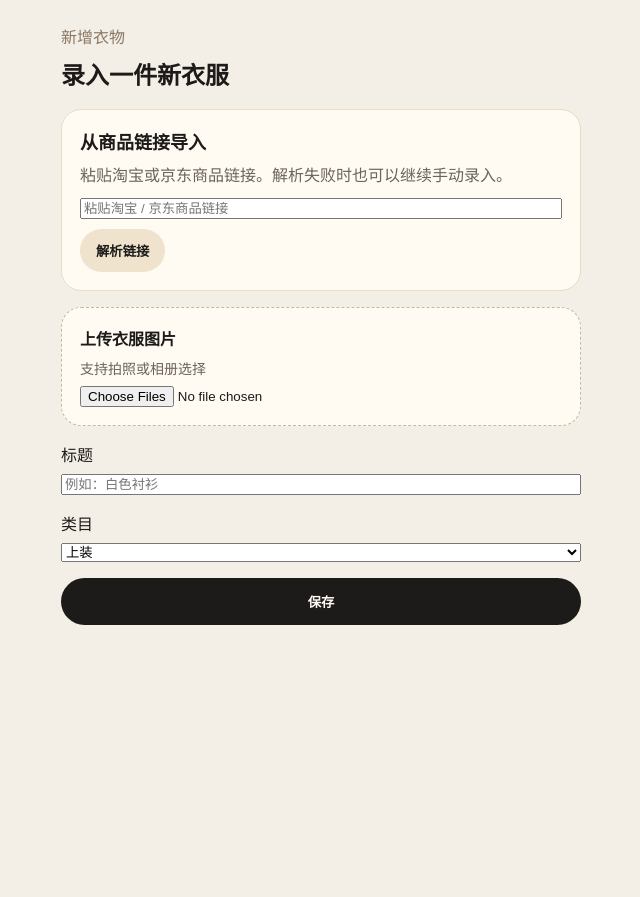
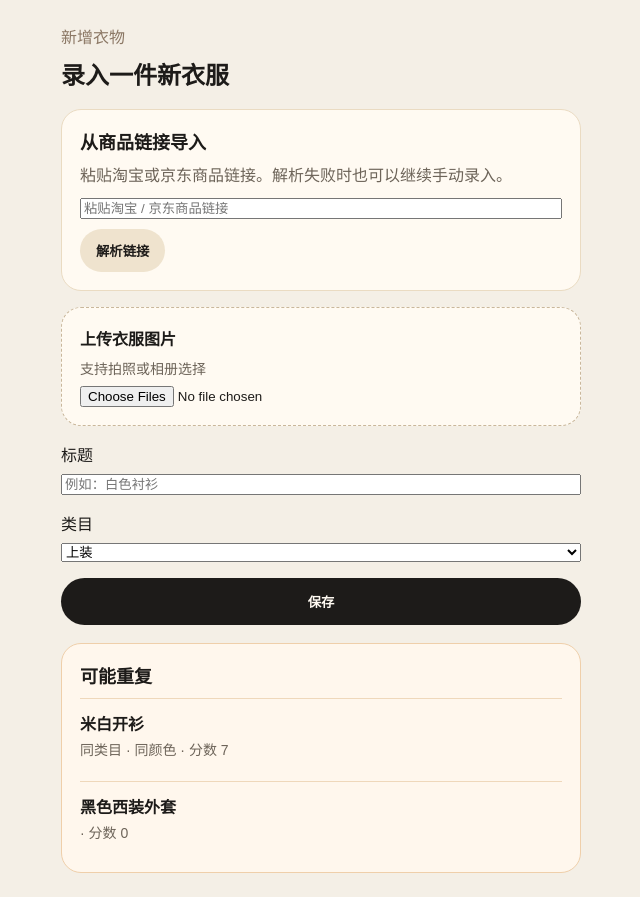
Before and after one commit to pandacoffee-ghost/closingast, a Next.js app: page /items/new in a window 1280 px wide. Shown: the whole page, without its empty margins (319-959 px from the left). Before the commit the page ends 800 px from the top, so only its background shows below. Built offline with nearby package versions, Linux system fonts and the light colour scheme.

Commit message:
feat: add duplicate item hints

```diff
--- a/app/items/new/page.tsx
+++ b/app/items/new/page.tsx
@@ -1,7 +1,37 @@
 import React from "react";
+import { DuplicateHints } from "@/components/items/duplicate-hints";
 import { ItemForm } from "@/components/items/item-form";
+import { rankDuplicateHints } from "@/lib/items/duplicate-hints";
 
 export default async function NewItemPage() {
+  const duplicateHints = rankDuplicateHints(
+    {
+      title: "米白针织开衫",
+      category: "top",
+      season: ["spring"],
+      color: "cream",
+      styleTags: ["commute"]
+    },
+    [
+      {
+        id: "sample-1",
+        title: "米白开衫",
+        category: "top",
+        season: ["spring"],
+        color: "cream",
+        styleTags: ["commute"]
+      },
+      {
+        id: "sample-2",
+        title: "黑色西装外套",
+        category: "outerwear",
+        season: ["autumn"],
+        color: "black",
+        styleTags: ["commute"]
+      }
+    ]
+  );
+
   return (
     <main style={{ minHeight: "100dvh", padding: "24px 20px", background: "#f4efe6" }}>
       <section style={{ display: "grid", gap: "18px", maxWidth: "520px", margin: "0 auto" }}>
@@ -11,6 +41,7 @@ export default async function NewItemPage() {
         </header>
 
         <ItemForm />
+        <DuplicateHints hints={duplicateHints} />
       </section>
     </main>
   );
--- /dev/null
+++ b/components/items/duplicate-hints.tsx
@@ -0,0 +1,42 @@
+import React from "react";
+
+type DuplicateHintsProps = {
+  hints: Array<{
+    id: string;
+    title: string;
+    score: number;
+    reasons: string[];
+  }>;
+};
+
+export function DuplicateHints({ hints }: DuplicateHintsProps) {
+  if (hints.length === 0) {
+    return null;
+  }
+
+  return (
+    <section
+      style={{
+        display: "grid",
+        gap: "10px",
+        padding: "18px",
+        borderRadius: "20px",
+        background: "#fff7ed",
+        border: "1px solid #efcfaa"
+      }}
+    >
+      <h2 style={{ margin: 0, fontSize: "18px" }}>可能重复</h2>
+      {hints.slice(0, 3).map((hint) => (
+        <article
+          key={hint.id}
+          style={{ display: "grid", gap: "4px", padding: "12px 0", borderTop: "1px solid #efd8bb" }}
+        >
+          <strong>{hint.title}</strong>
+          <span style={{ color: "#6d6459", fontSize: "14px" }}>
+            {hint.reasons.join(" · ")} · 分数 {hint.score}
+          </span>
+        </article>
+      ))}
+    </section>
+  );
+}
--- /dev/null
+++ b/lib/items/duplicate-hints.ts
@@ -0,0 +1,53 @@
+import type { ItemInput } from "./schema";
+
+type ExistingItem = ItemInput & { id: string };
+
+type DuplicateHint = {
+  id: string;
+  title: string;
+  score: number;
+  reasons: string[];
+};
+
+function tokenize(value: string) {
+  return value
+    .toLowerCase()
+    .split(/\s+/)
+    .flatMap((part) => part.split(/[-_/]/))
+    .filter(Boolean);
+}
+
+export function rankDuplicateHints(candidate: ItemInput, existingItems: ExistingItem[]): DuplicateHint[] {
+  return existingItems
+    .map((item) => {
+      let score = 0;
+      const reasons: string[] = [];
+
+      if (item.category === candidate.category) {
+        score += 4;
+        reasons.push("同类目");
+      }
+
+      if (item.color === candidate.color) {
+        score += 3;
+        reasons.push("同颜色");
+      }
+
+      const candidateTokens = tokenize(candidate.title);
+      const existingTokens = new Set(tokenize(item.title));
+      const overlap = candidateTokens.filter((token) => existingTokens.has(token)).length;
+
+      if (overlap > 0) {
+        score += overlap * 2;
+        reasons.push("标题关键词相近");
+      }
+
+      return {
+        id: item.id,
+        title: item.title,
+        score,
+        reasons
+      };
+    })
+    .sort((left, right) => right.score - left.score);
+}
```
Also changed, not shown: 1 other file (tests, documents, lock files or other folders).
